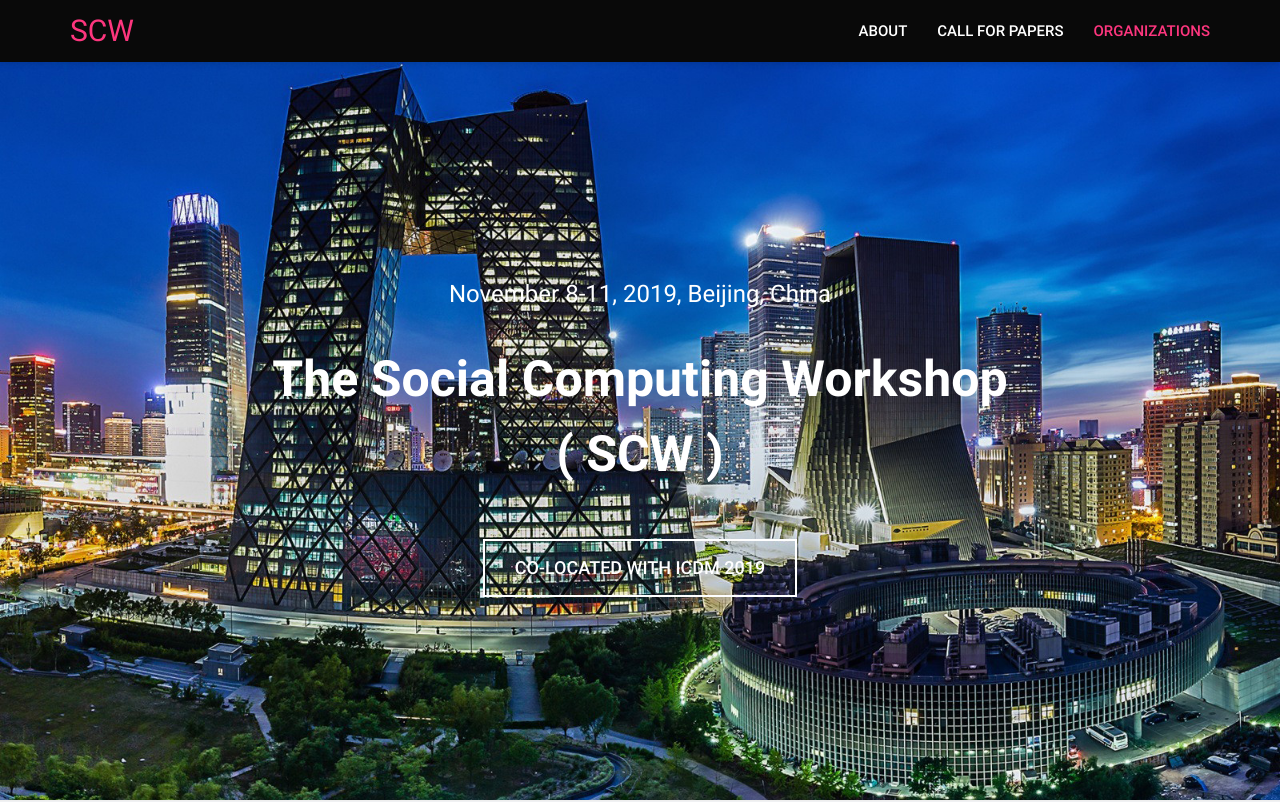
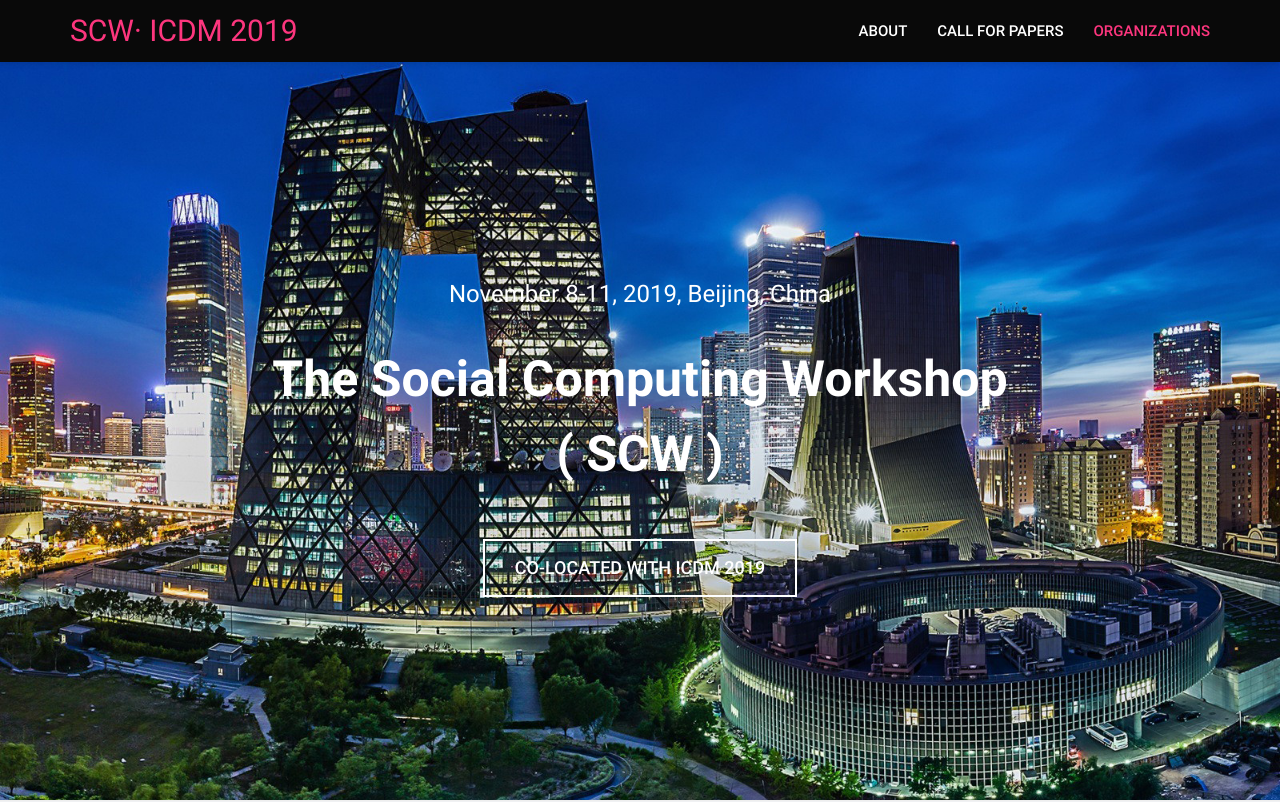
Before and after one commit to zzwloveai/scw, a plain HTML site: page index.html in a window 1280 px wide. Shown: the top 802 px of the page. Drawn offline with Linux system fonts and the light colour scheme.

Commit message:
Add files via upload

```diff
--- a/index.html
+++ b/index.html
@@ -48,7 +48,7 @@
 						<div class="navbar-header">
 							<button class="navbar-toggle" data-target=".navbar-main-collapse" data-toggle="collapse" type="button"><span class="sr-only">Toggle navigation</span></button>
 						<!-- 	<a class="navbar-brand page-scroll" href="#page-top"><img alt="" src="img/logo.png"></a-->
-						<span class="navbar-brand page-scroll" href="#page-top" style="margin-top: 14px;padding-top: 10px;font-size: 30px; color:#fd367e">SCW</span>
+						<span class="navbar-brand page-scroll" href="#page-top" style="margin-top: 14px;padding-top: 10px;font-size: 30px; color:#fd367e">SCW· ICDM 2019</span>
 						</div>
 						<!-- Collect the nav links, forms, and other content for toggling -->
 
```
